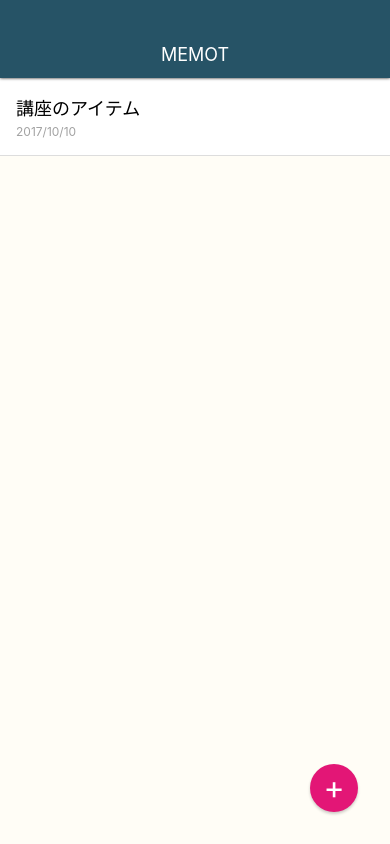
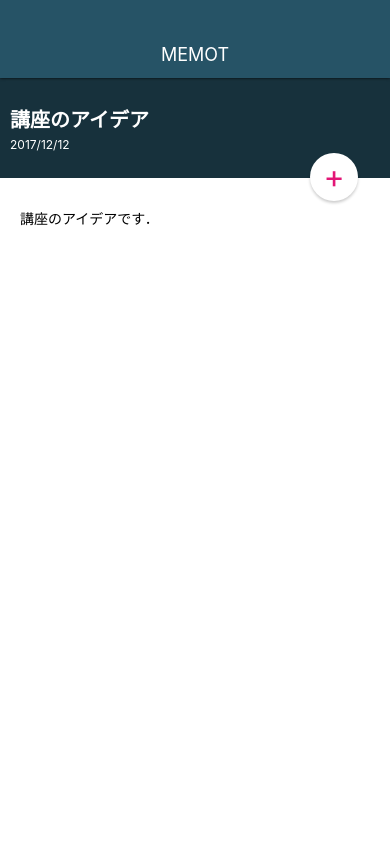
Before and after one commit to ryuseikakujo/MemoApp, a React Native app: screen / in a window 390 px wide. Built offline with nearby package versions, Linux system fonts and the light colour scheme.

Commit message:
Style MemoDetailScreen

```diff
--- a/App.js
+++ b/App.js
@@ -1,14 +1,14 @@
-import React from 'react';
-import { StyleSheet, View } from 'react-native';
-import { MemoListScreen } from './src/screens/MemoListScreen';
-import { AppBar } from './src/components';
-
+import React from "react";
+import { StyleSheet, View } from "react-native";
+import { MemoListScreen } from "./src/screens/MemoListScreen";
+import { AppBar } from "./src/components";
+import { MemoDetailScreen } from "./src/screens/MemoDetailScreen";
 
 export default function App() {
   return (
     <View style={styles.container}>
       <AppBar />
-      <MemoListScreen />
+      <MemoDetailScreen />
     </View>
   );
 }
@@ -16,9 +16,9 @@
 const styles = StyleSheet.create({
   container: {
     flex: 1,
-    backgroundColor: '#fffdf6',
-    alignItems: 'center',
-    justifyContent: 'center',
-    paddingTop: 78
-  }
+    backgroundColor: "#fffdf6",
+    alignItems: "center",
+    justifyContent: "flex-start",
+    paddingTop: 78,
+  },
 });
--- a/src/elements/CircleButton.js
+++ b/src/elements/CircleButton.js
@@ -1,39 +1,48 @@
-import React, { Component } from 'react'
-import { StyleSheet, View, Text } from 'react-native';
+import React, { Component } from "react";
+import { StyleSheet, View, Text } from "react-native";
 
-export class CircleButton extends Component {
+class CircleButton extends Component {
   render() {
+    const { style, color } = this.props;
+
+    let bgColor = "#e31676";
+    let textColor = "#fff";
+
+    if (color === "white") {
+      bgColor = "#fff";
+      textColor = "#e31676";
+    }
     return (
-      <View style={styles.circleButton}>
-        <Text style={styles.circleButtonTitle}>
+      <View style={[styles.circleButton, style, { backgroundColor: bgColor }]}>
+        <Text style={[styles.circleButtonTitle, { color: textColor }]}>
           {this.props.children}
         </Text>
       </View>
-    )
+    );
   }
 }
 
 const styles = StyleSheet.create({
   circleButton: {
-    position: 'absolute',
+    position: "absolute",
     bottom: 32,
     right: 32,
     width: 48,
     height: 48,
-    backgroundColor: '#e31676',
+    backgroundColor: "#e31676",
     borderRadius: 24,
-    justifyContent: 'center',
-    alignItems: 'center',
-    shadowColor: '#000',
-    shadowOffset: {width: 0, height: 2},
+    justifyContent: "center",
+    alignItems: "center",
+    shadowColor: "#000",
+    shadowOffset: { width: 0, height: 2 },
     shadowOpacity: 0.2,
     shadowRadius: 3,
   },
   circleButtonTitle: {
     fontSize: 32,
     lineHeight: 32,
-    color: 'white'
-  }
+    color: "white",
+  },
 });
 
-export default CircleButton
+export default CircleButton;
--- /dev/null
+++ b/src/screens/MemoDetailScreen.js
@@ -0,0 +1,62 @@
+import React, { Component } from "react";
+import { StyleSheet, View, Text } from "react-native";
+import { CircleButton } from "../elements";
+
+export class MemoDetailScreen extends Component {
+  render() {
+    return (
+      <View style={styles.container}>
+        <View>
+          <View style={styles.memoHeader}>
+            <View>
+              <Text style={styles.memoHeaderTitle}>講座のアイデア</Text>
+              <Text style={styles.memoHeaderDate}>2017/12/12</Text>
+            </View>
+          </View>
+        </View>
+
+        <View style={styles.memoContent}>
+          <Text>講座のアイデアです．</Text>
+        </View>
+
+        <CircleButton color="white" style={styles.editButton}>+</CircleButton>
+      </View>
+    );
+  }
+}
+
+const styles = StyleSheet.create({
+  container: {
+    flex: 1,
+    width: "100%",
+  },
+  memoHeader: {
+    height: 100,
+    backgroundColor: "#17313c",
+    justifyContent: "center",
+    padding: 10,
+  },
+  memoHeaderTitle: {
+    fontSize: 20,
+    fontWeight: "bold",
+    color: "#fff",
+    marginBottom: 4,
+  },
+  memoHeaderDate: {
+    fontSize: 12,
+    color: "#fff",
+  },
+  memoContent: {
+    paddingTop: 30,
+    paddingLeft: 20,
+    paddingRight: 20,
+    paddingBottom: 20,
+    backgroundColor: "white",
+    flex: 1,
+  },
+  editButton: {
+    top: 75,
+  },
+});
+
+export default MemoDetailScreen;
```
